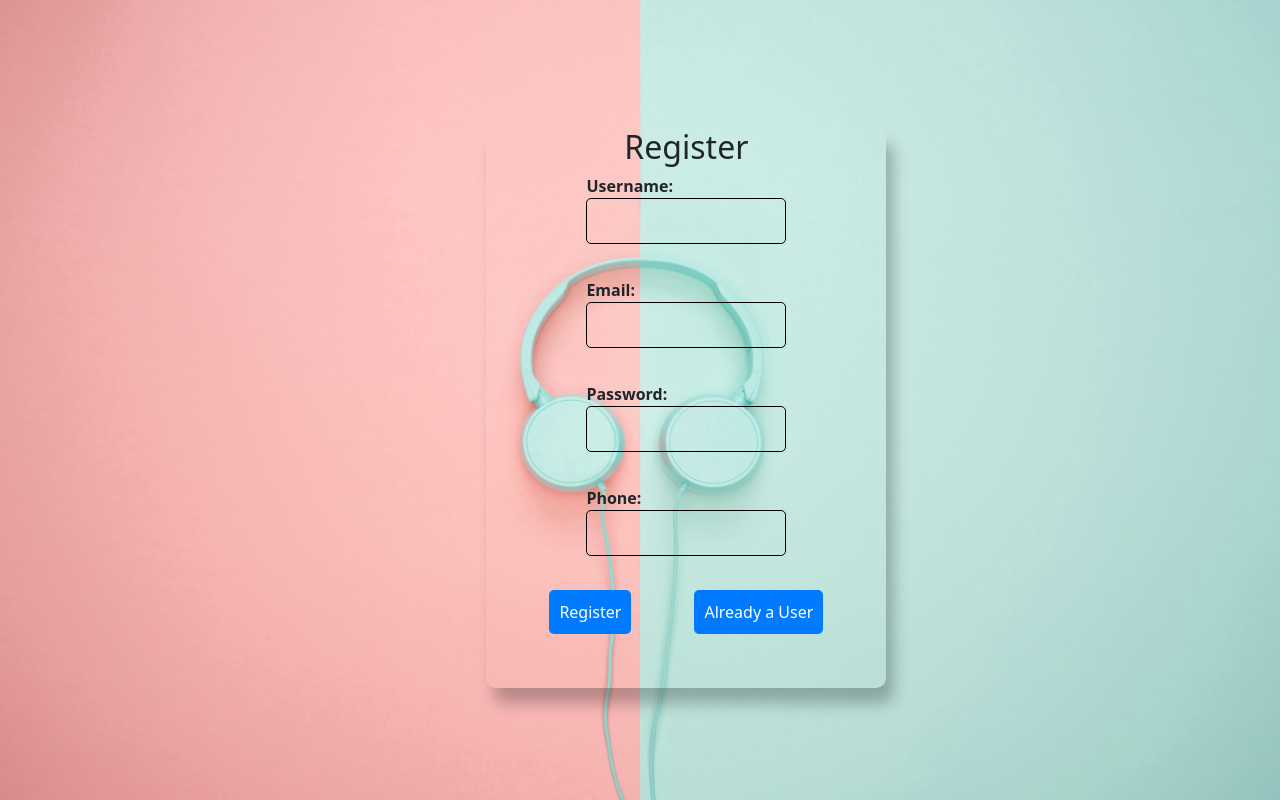
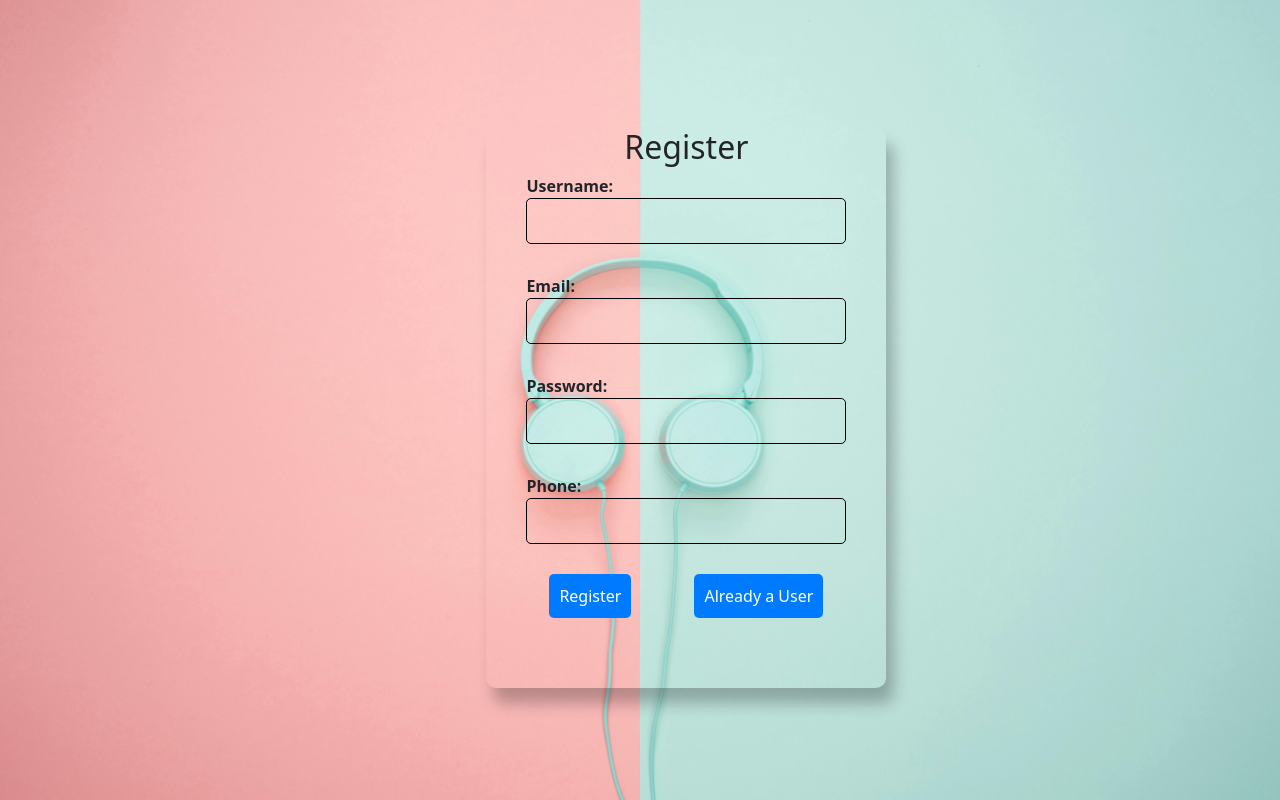
Before and after one commit to amitkr04/ECHOMEET, a React (Vite) app in the folder frontend/: page /join-now in a window 1280 px wide. Built offline with nearby package versions, Linux system fonts and the light colour scheme.

Commit message:
Register issue resolve by Yuvraj

```diff
--- a/frontend/src/Components/Pages/Register.jsx
+++ b/frontend/src/Components/Pages/Register.jsx
@@ -49,7 +49,7 @@ const Register = () => {
 
       <div className={css.registerContainer}>
         <h2>Register</h2>
-        <form className={css.form} onSubmit={handleSubmit}>
+        <form className={css.registerForm} onSubmit={handleSubmit}>
           <label>
             Username:
             <input
--- a/frontend/src/Styles/Register.module.css
+++ b/frontend/src/Styles/Register.module.css
@@ -23,13 +23,13 @@
   opacity: 1;
 }
 
-form {
+.registerForm {
   display: flex;
   flex-direction: column;
 }
 
 /* Label styles */
-label {
+.registerForm label {
   /* background-color: red; */
   display: flex;
   flex-direction: column;
@@ -42,7 +42,7 @@ label {
 }
 
 /* Input styles */
-input {
+.registerForm input {
   display: block;
   padding: 3px;
   margin-bottom: 1px;
@@ -50,8 +50,8 @@ input {
   box-sizing: border-box;
   background: transparent;
   border: 1px solid black !important;
-  border-radius: 20px;
-  padding: 50px;
+  border-radius: 5px;
+  padding: 10px;
 }
 
 /* Button styles */
```
